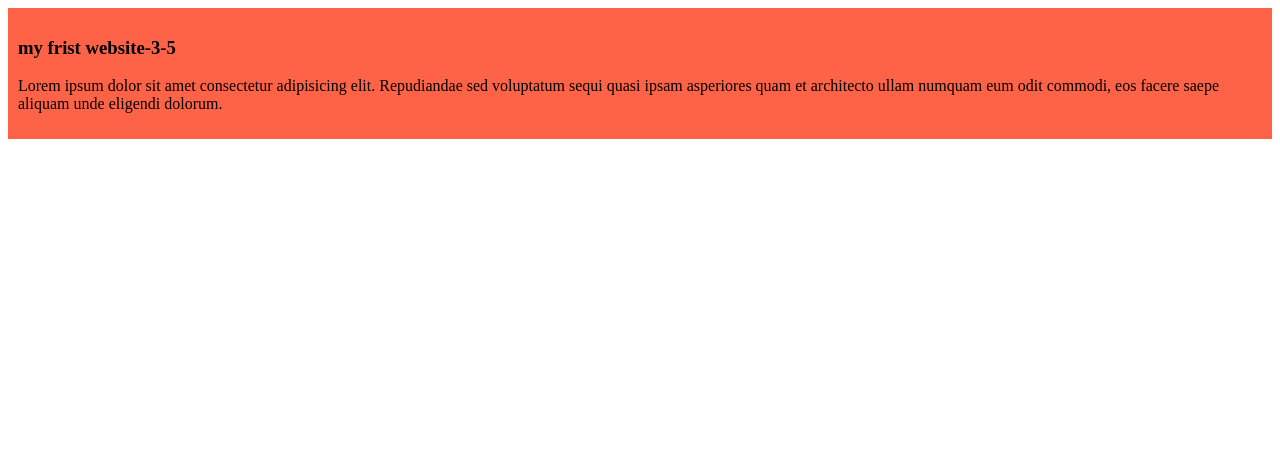
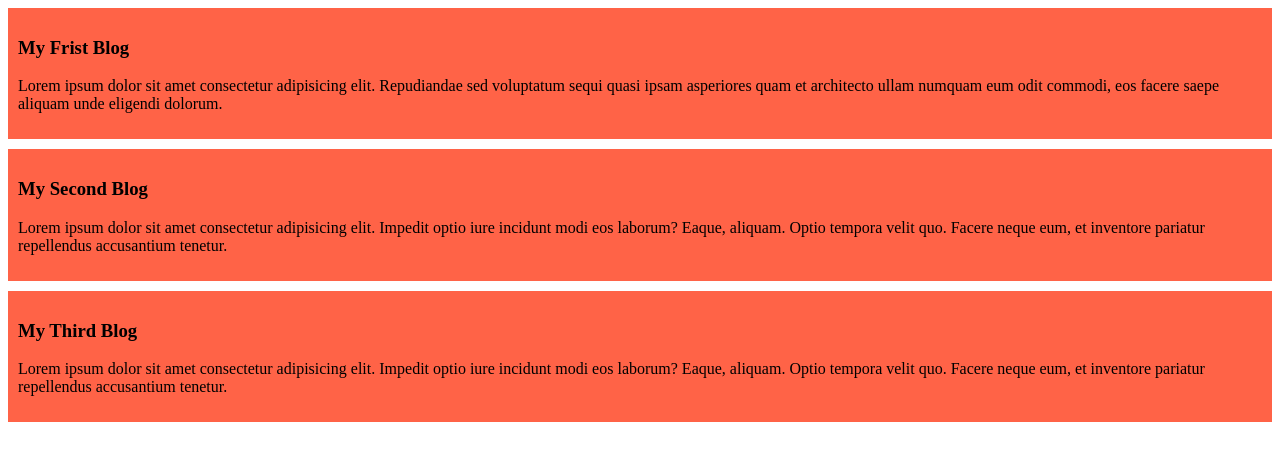
Before and after one commit to mdanisur821/my-simple-website-3-5, a plain HTML site: page index.html in a window 1280 px wide. Drawn offline with Linux system fonts and the light colour scheme.

Commit message:
added the second blog and third blog

```diff
--- a/index.html
+++ b/index.html
@@ -9,9 +9,21 @@
 </head>
 <body>
     <div>
-        <h3>my frist website-3-5</h3>
+        <h3>My Frist Blog</h3>
         <p>Lorem ipsum dolor sit amet consectetur adipisicing elit. Repudiandae sed voluptatum sequi quasi ipsam asperiores quam et architecto ullam numquam eum odit commodi, eos facere saepe aliquam unde eligendi dolorum.</p>
     </div>
+    <div>
+        <h3>My Second Blog</h3>
+        <p>
+            Lorem ipsum dolor sit amet consectetur adipisicing elit. Impedit optio iure incidunt modi eos laborum? Eaque, aliquam. Optio tempora velit quo. Facere neque eum, et inventore pariatur repellendus accusantium tenetur.
+        </p>
+        </div>
+        <div>
+        <h3>My Third Blog</h3>
+        <p>
+            Lorem ipsum dolor sit amet consectetur adipisicing elit. Impedit optio iure incidunt modi eos laborum? Eaque, aliquam. Optio tempora velit quo. Facere neque eum, et inventore pariatur repellendus accusantium tenetur.
+        </p>
+        </div>
 
-</body>
-</html>
+        </body>
+        </html>
--- a/styles/blog.css
+++ b/styles/blog.css
@@ -1,4 +1,5 @@
 div{
     background-color: tomato;
     padding: 10px;
+    margin-bottom: 10px;
 }
```
